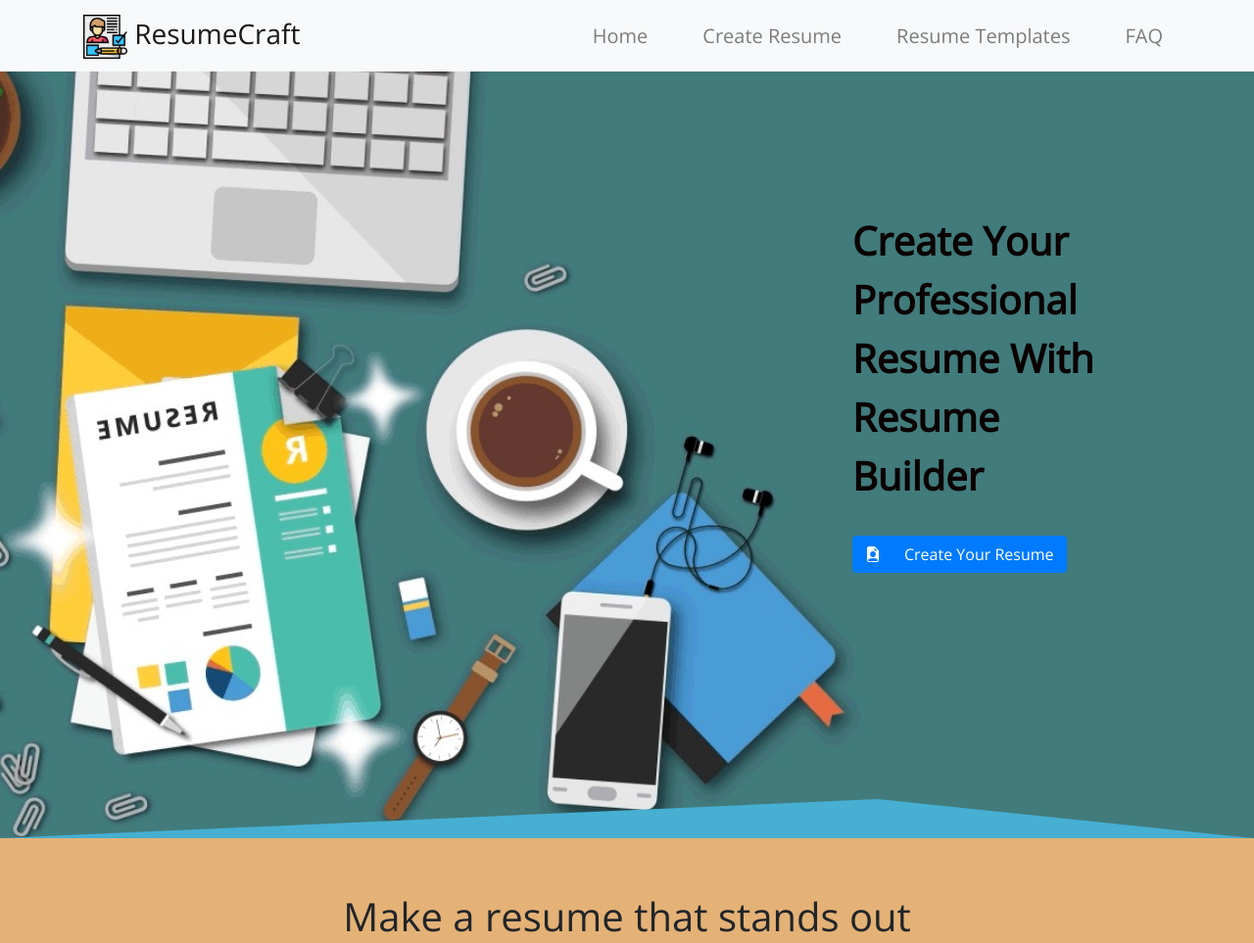
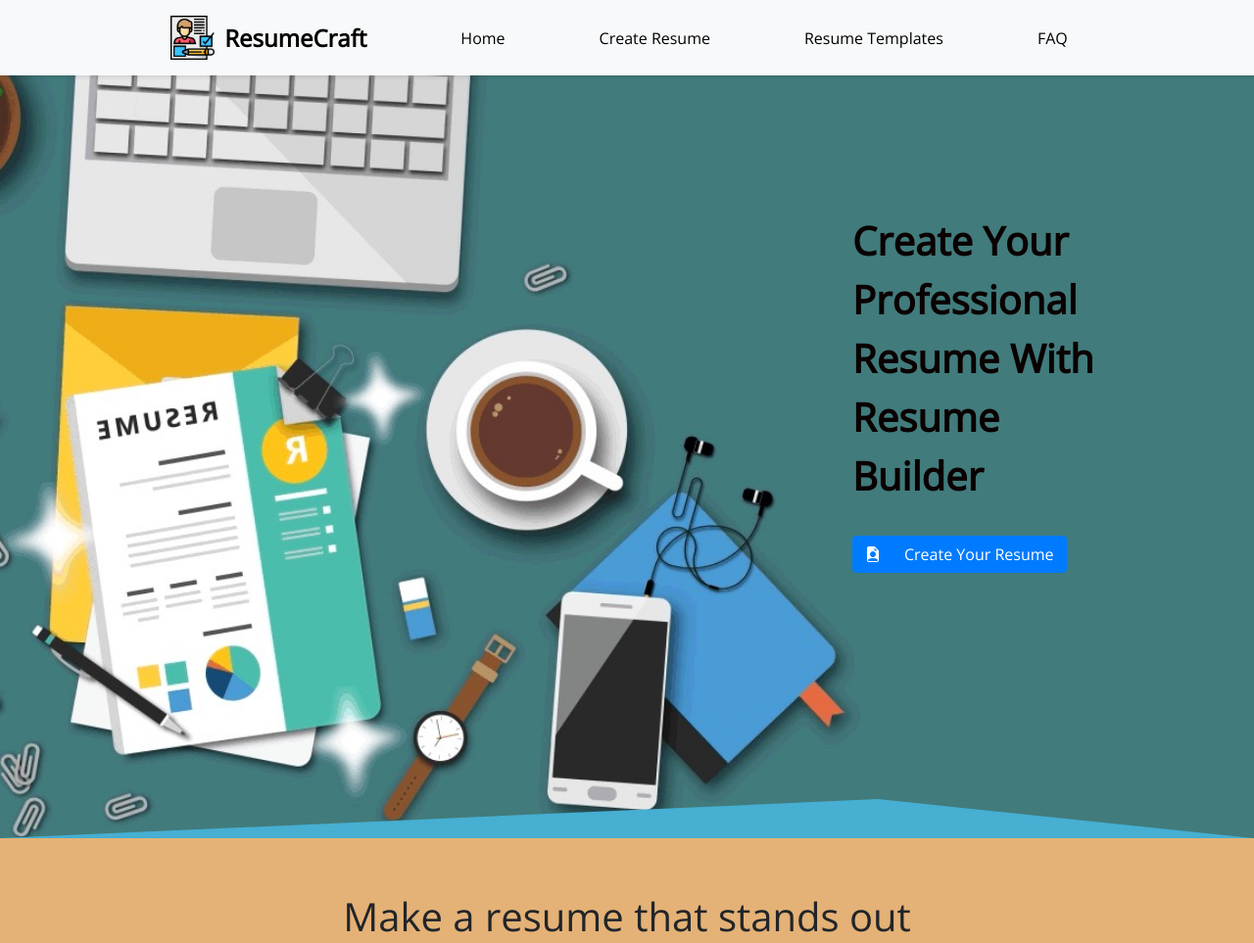
Before and after one commit to Rohan1188/Resume-Builder-ResumeCraft, a plain HTML site: page index.html in a window 1280 px wide. Shown: the top 963 px of the page at 98% size. Drawn offline with nearby package versions, Linux system fonts and the light colour scheme.

Commit message:
Update index.html

```diff
--- a/index.html
+++ b/index.html
@@ -33,6 +33,87 @@
 		  width: 300px;
 		  height: 100px;
 		}
+		.navbar {
+  background-color: #f8f9fa;
+  position: fixed;
+  width: 100%;
+  top: 0;
+  z-index: 999;
+  box-shadow: 0 2px 4px rgba(0, 0, 0, 0.1);
+  font-family: 'Open Sans', sans-serif;
+}
+
+.navbar-container {
+  max-width: 1200px;
+  margin: 0 auto;
+  padding: 0.5rem 1rem;
+  display: flex;
+  align-items: center;
+  justify-content: space-between;
+}
+
+.brand {
+  display: flex;
+  align-items: center;
+  font-size: 24px;
+  font-weight: bold;
+  text-decoration: none;
+  color: #000;
+}
+
+.brand img {
+  margin-right: 10px;
+}
+
+.nav-links {
+  list-style: none;
+  display: flex;
+  gap: 1.5rem;
+  margin: 0;
+}
+
+.nav-links li a {
+  text-decoration: none;
+  color: #000;
+  padding: 8px 16px;
+  border-radius: 5px;
+  transition: background 0.3s;
+}
+
+.nav-links li a:hover {
+  background-color: #44c17c;
+  color: #fff;
+}
+
+.menu-toggle {
+  display: none;
+  font-size: 26px;
+  background: none;
+  border: none;
+  cursor: pointer;
+}
+
+@media (max-width: 768px) {
+  .nav-links {
+    display: none;
+    flex-direction: column;
+    background-color: #f8f9fa;
+    position: absolute;
+    top: 60px;
+    right: 0;
+    width: 200px;
+    border-left: 1px solid #ccc;
+    padding: 1rem;
+  }
+
+  .nav-links.active {
+    display: flex;
+  }
+
+  .menu-toggle {
+    display: block;
+  }
+}
 
 
 		nav li a:hover {
@@ -254,32 +335,21 @@
 </head>
 
 <body>
-	<nav class="navbar navbar-expand-lg navbar-light bg-light fixed-top" style="color:#000000;">
-		<div class="container" style="font-size:20px;">
-			<a class="navbar-brand" href="index.html" style="font-size:28px;"><img src="images/RB.png" alt="Resume Builder Logo"
-					height="45px"> ResumeCraft</a>
-			<button class="navbar-toggler" type="button" data-toggle="collapse" data-target="#navbarNav"
-				aria-controls="navbarNav" aria-expanded="false" aria-label="Toggle navigation">
-				<span class="navbar-toggler-icon"></span>
-			</button>
-			<div class="collapse navbar-collapse justify-content-end" id="navbarNav">
-				<ul class="navbar-nav">
-					<li class="nav-item">
-						<a class="nav-link" href="#pageHeader">Home</a>
-					</li>
-					<li class="nav-item">
-						<a class="nav-link" href="Form.html">Create Resume</a>
-					</li>
-					<li class="nav-item">
-						<a class="nav-link" href="#templates">Resume Templates</a>
-					</li>
-					<li class="nav-item">
-						<a class="nav-link" href="faq.html">FAQ</a>
-					</li>
-				</ul>
-			</div>
-		</div>
-	</nav>
+	<nav class="navbar">
+  <div class="navbar-container">
+    <a href="index.html" class="brand">
+      <img src="images/RB.png" alt="Resume Builder Logo" height="45">
+      <span>ResumeCraft</span>
+    </a>
+    <button class="menu-toggle" id="menuToggle">&#9776;</button>
+    <ul class="nav-links" id="navLinks">
+      <li><a href="#pageHeader">Home</a></li>
+      <li><a href="Form.html">Create Resume</a></li>
+      <li><a href="#templates">Resume Templates</a></li>
+      <li><a href="faq.html">FAQ</a></li>
+    </ul>
+  </div>
+</nav>
 	<header class="page-header gradient" id="pageHeader">
 		<div class="container">
 			<div class="row">
```
